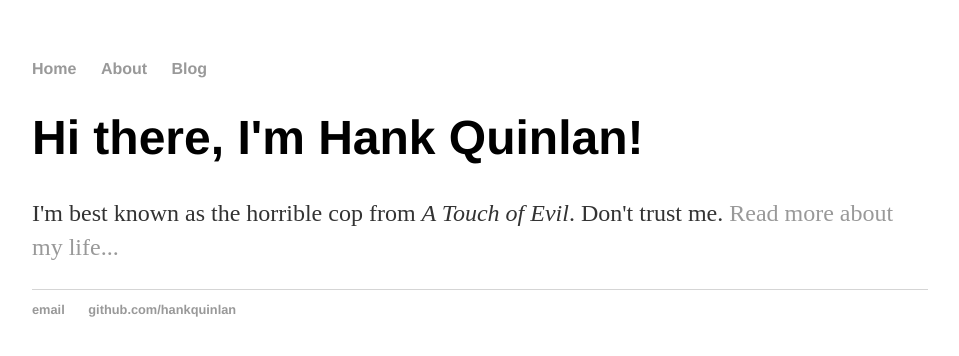
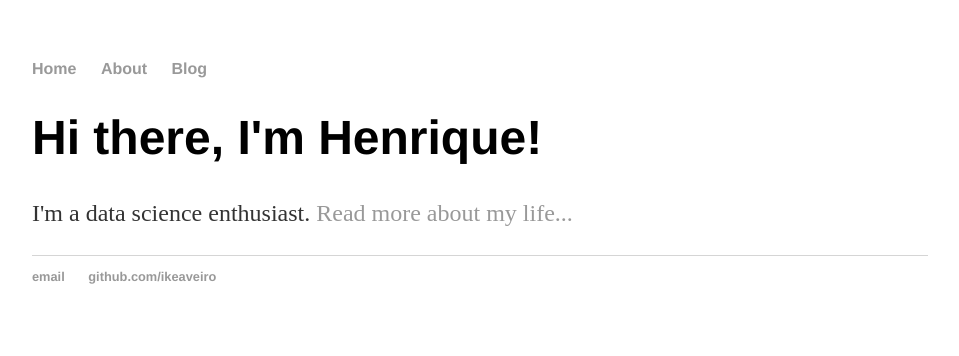
Before and after one commit to ikeaveiro/ikeaveiro.github.io, a Jekyll site: the page index.html, which Jekyll copies as it is, in a window 1280 px wide. Shown: the top 356 px of the page, without its empty margins (160-1119 px from the left). Built offline with Jekyll 4.4.1, drawn with Linux system fonts in a browser that asks for light colours.

Commit message:
Update index.html

```diff
--- a/index.html
+++ b/index.html
@@ -19,8 +19,8 @@
 <div class="container">
 
   		<div class="blurb">
-			<h1>Hi there, I'm Hank Quinlan!</h1>
-			<p>I'm best known as the horrible cop from <em>A Touch of Evil</em>. Don't trust me. <a href="/about">Read more about my life...</a></p>
+			<h1>Hi there, I'm Henrique!</h1>
+			<p>I'm a data science enthusiast. <a href="/about">Read more about my life...</a></p>
 		</div>
 
 
@@ -28,8 +28,8 @@
 
   <footer>
    <ul>
-   <li><a href="mailto:hankquinlanhub@gmail.com">email</a></li>
-   <li><a href="https://github.com/hankquinlan">github.com/hankquinlan</a></li>
+   <li><a href="mailto:hca24@cornell.edu">email</a></li>
+   <li><a href="https://github.com/ikeaveiro">github.com/ikeaveiro</a></li>
    </ul>
   </footer>
   </body>
```
